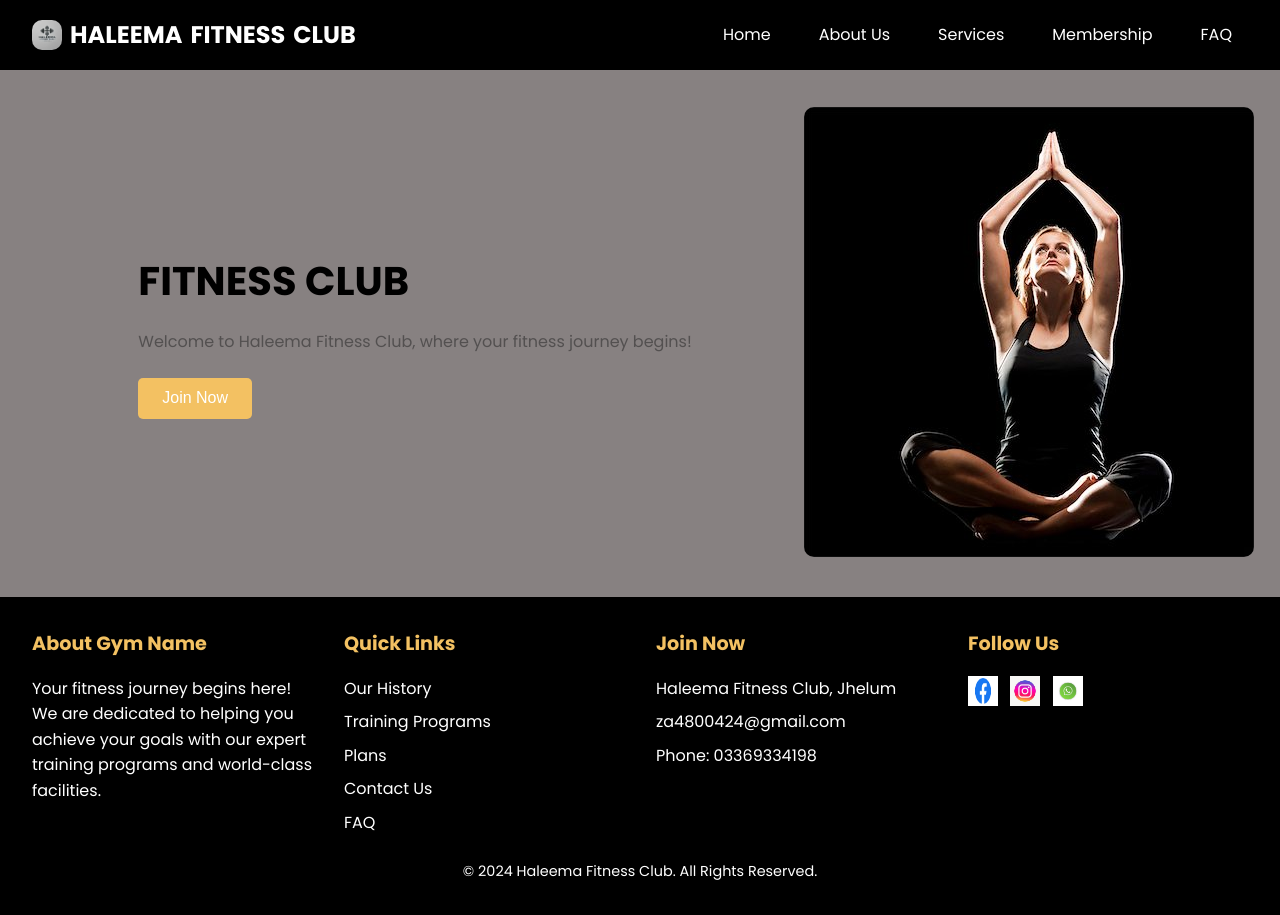
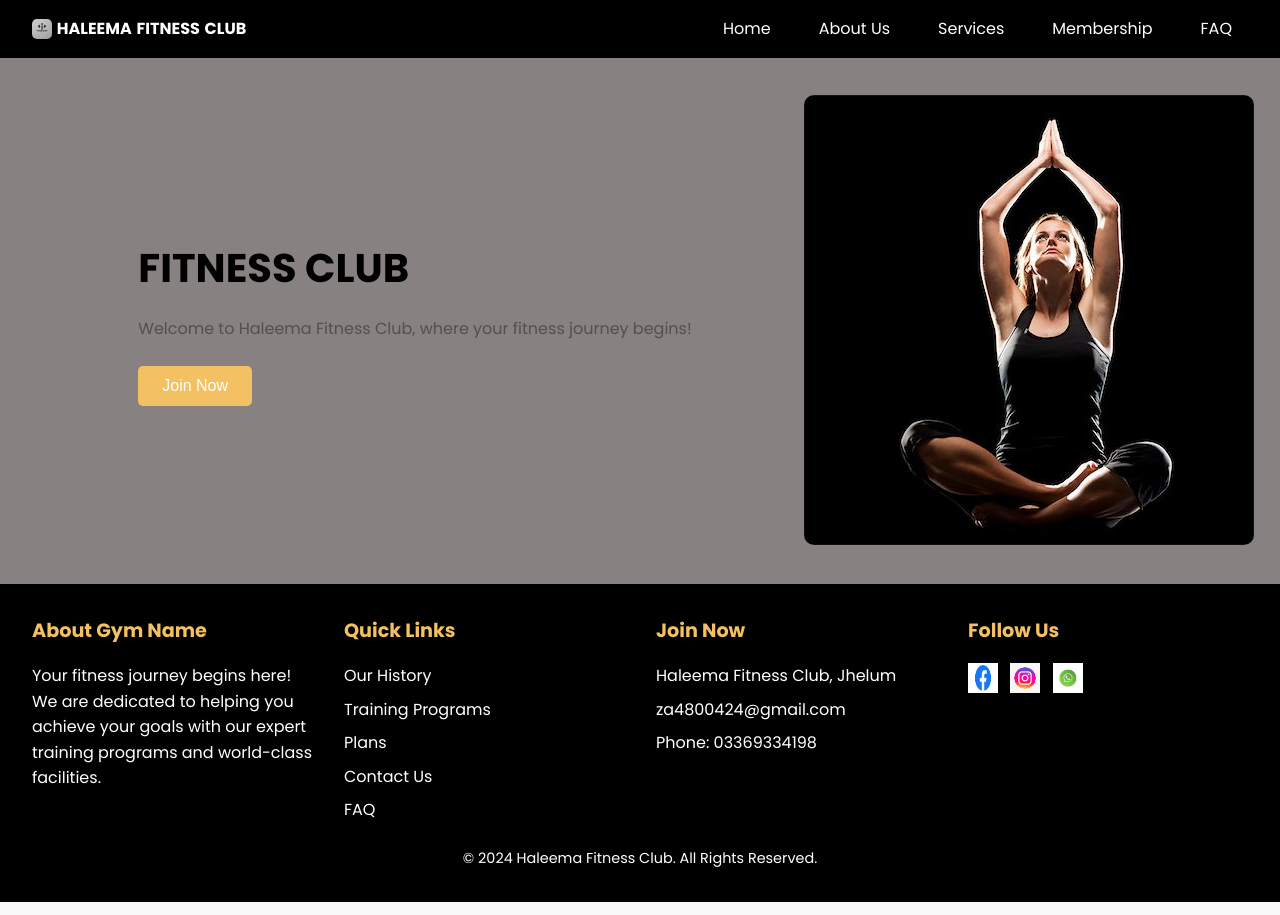
Before and after one commit to zaheerali684/Gym, a plain HTML site: page index.html in a window 1280 px wide. Drawn offline with Linux system fonts and the light colour scheme.

Commit message:
i am change my index.html file

```diff
--- a/index.html
+++ b/index.html
@@ -3,14 +3,11 @@
   <head>
     <meta charset="UTF-8" />
     <meta name="viewport" content="width=device-width, initial-scale=1.0" />
-    <title>Gym Website</title>
+    <title>Haleema Fitness Club</title>
     <link rel="preconnect" href="https://fonts.googleapis.com" />
     <link rel="preconnect" href="https://fonts.gstatic.com" crossorigin />
     <link rel="shortcut icon" href="favicon.png" type="image/x-icon" />
-    <link
-      href="https://fonts.googleapis.com/css2?family=Poppins:wght@300;400;500;600;700&display=swap"
-      rel="stylesheet"
-    />
+    <link href="https://fonts.googleapis.com/css2?family=Poppins:wght@300;400;500;600;700&display=swap" rel="stylesheet" />
     <style>
       * {
         margin: 0;
@@ -21,8 +18,8 @@
       body {
         font-family: 'Poppins', sans-serif;
         line-height: 1.6;
-        color: black;
-        width: auto;
+        background-color: #f9f9f9;
+        color: #222;
       }
 
       nav {
@@ -30,24 +27,24 @@
         justify-content: space-between;
         align-items: center;
         padding: 1rem 2rem;
-        background-color: black;
-        color: white;
+        background-color: #000;
+        color: #fff;
         flex-wrap: wrap;
       }
 
       .logo {
-        font-size: 1.5rem;
+        font-size: 1rem;
         font-weight: bold;
         text-transform: uppercase;
         display: flex;
         align-items: center;
-        gap: 0.5rem;
+        gap: 0.3rem;
       }
 
       .logo img {
-        height: 30px;
-        width: 30px;
-        border-radius: 10px;
+        height: 20px;
+        width: 20px;
+        border-radius: 5px;
       }
 
       .nav-links {
@@ -121,13 +118,11 @@
         justify-content: center;
         padding: 2rem;
         background-color: rgb(135, 129, 129);
-        width: 100%;
         flex-wrap: wrap;
       }
 
       .text {
         max-width: 50%;
-        display: block;
       }
 
       .container h1 {
@@ -140,7 +135,6 @@
         font-size: 1rem;
         color: rgb(83, 80, 80);
         margin-bottom: 1.5rem;
-        display: block;
       }
 
       .container button {
@@ -280,8 +274,8 @@
   <body>
     <nav>
       <div class="logo">
-        <img src="fitness club.webp" alt="" /><span>Haleema</span> fitness
-        <span>club</span>
+        <img src="fitness club.webp" alt="Gym Logo" />
+        <span>Haleema</span> fitness <span>club</span>
       </div>
       <button class="menu-toggle" onclick="toggleMenu()">☰</button>
       <div class="nav-links" id="navLinks">
@@ -308,7 +302,7 @@
             <ul>
               <li><a href="pricing.html">Pricing</a></li>
               <li><a href="plans.html">Plans</a></li>
-              <li><a href="benigits.html">Benefits</a></li>
+              <li><a href="benefits.html">Benefits</a></li>
             </ul>
           </li>
           <li><a href="faq.html">FAQ</a></li>
@@ -325,7 +319,7 @@
         </a>
       </div>
       <div class="image">
-        <img src="yoga2.jpg" alt="image" />
+        <img src="yoga2.jpg" alt="Fitness Image" />
       </div>
     </div>
 
@@ -375,8 +369,6 @@
         navLinks.classList.toggle("active");
       }
 
-      // Slideshow functionality
-      let slideIndex = 0;
       const texts = [
         "Welcome to Haleema Fitness Club, where your fitness journey begins!",
         "Join our state-of-the-art fitness center and achieve your health goals.",
@@ -384,12 +376,12 @@
         "Become a part of the Haleema Fitness family today!"
       ];
 
+      let slideIndex = 0;
       function changeText() {
         document.getElementById("slideshow").textContent = texts[slideIndex];
         slideIndex = (slideIndex + 1) % texts.length;
       }
-
-      setInterval(changeText, 3000);  // Change text every 3 seconds
+      setInterval(changeText, 3000);
     </script>
   </body>
 </html>
```
